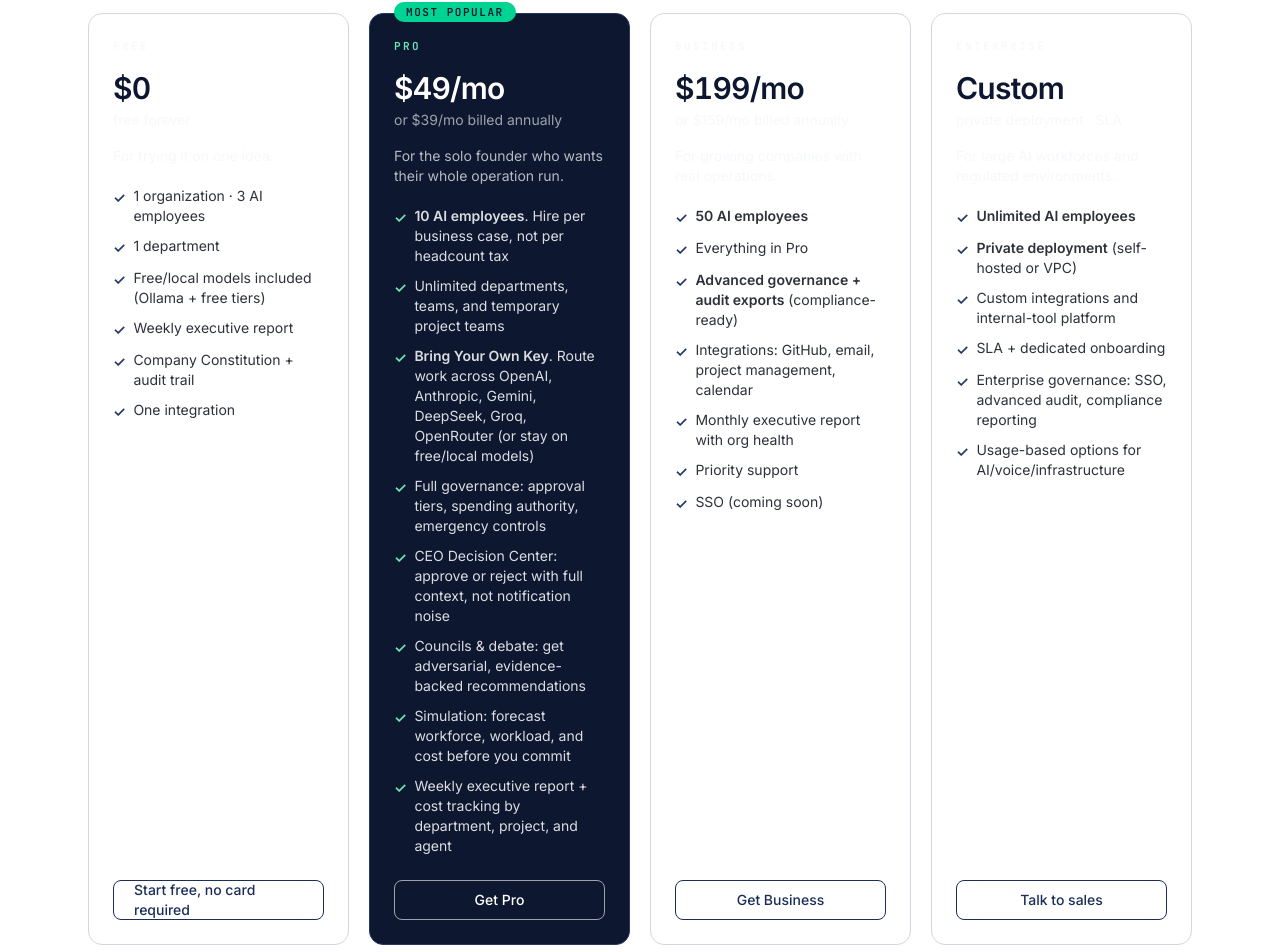
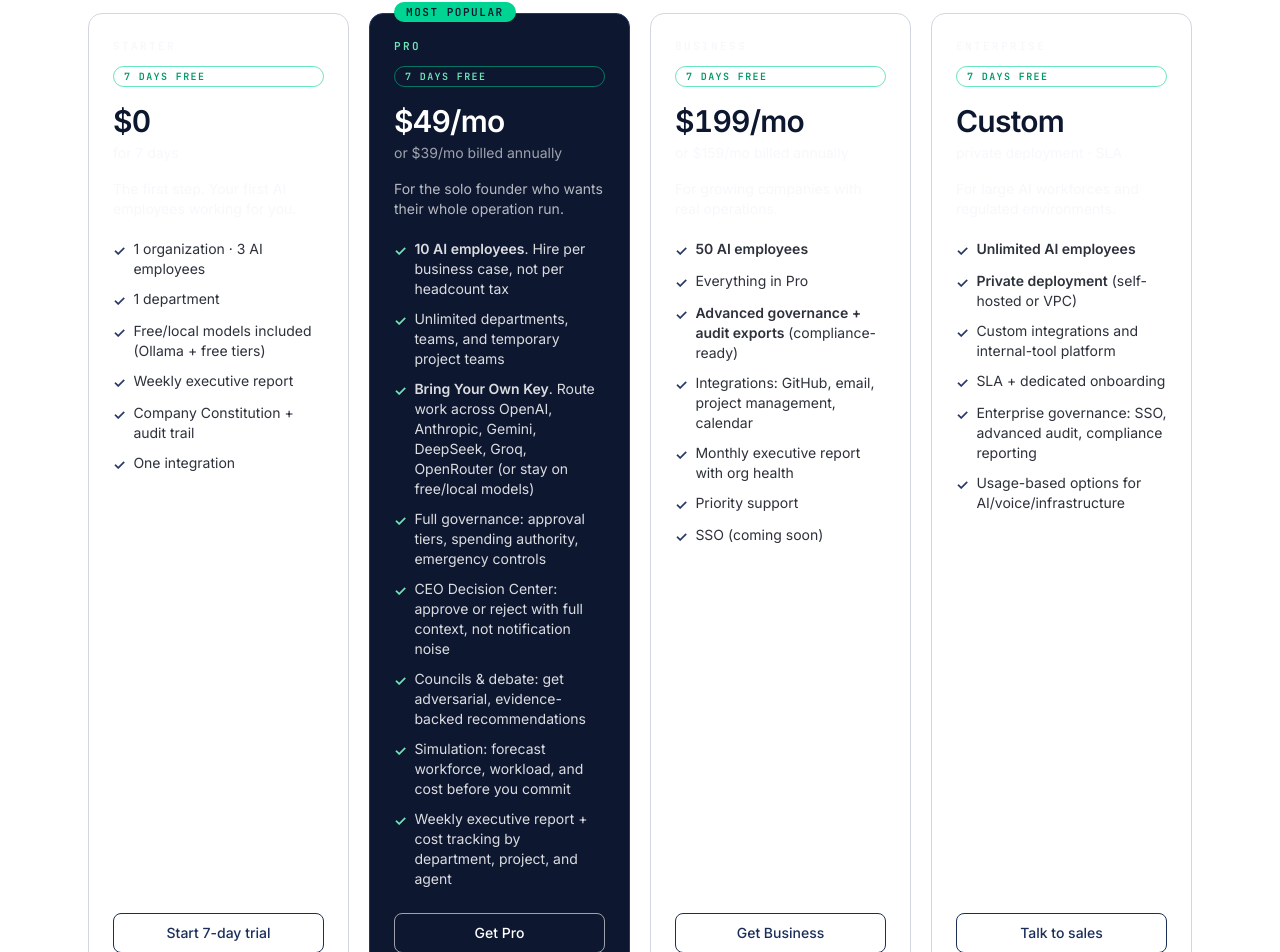
Before and after one commit to Joshua-Onyekachukwu/orq8, a Next.js app in the folder apps/web/: page /pricing in a window 1280 px wide. Shown: the part 776-1728 px from the top of the page. Built offline with nearby package versions, Linux system fonts and the light colour scheme.

Commit message:
Apply 7-day trial model to apps/web pricing, replacing the free tier

```diff
--- a/apps/web/app/pricing/page.tsx
+++ b/apps/web/app/pricing/page.tsx
@@ -4,7 +4,7 @@ import { PricingPage } from "./pricing-client";
 export const metadata: Metadata = {
   title: "Pricing",
   description:
-    "One platform price. You own the models. Free, Pro $49/mo, Business $199/mo, Enterprise. No per-agent commissions, no agent marketplace, ever.",
+    "Every plan starts with 7 days free. Starter, Pro $49/mo, Business $199/mo, Enterprise. You own the models. No per-agent commissions, no agent marketplace, ever.",
 };
 
 export default function Page() {
--- a/apps/web/app/pricing/pricing-client.tsx
+++ b/apps/web/app/pricing/pricing-client.tsx
@@ -17,14 +17,16 @@ type Plan = {
   cta: string;
   ctaVariant: "default" | "outline" | "outline-light";
   featured?: boolean;
+  trial?: boolean;
 };
 
 const plans: Plan[] = [
   {
-    name: "Free",
+    name: "Starter",
     price: { monthly: "$0", annual: "$0" },
-    note: { monthly: "free forever", annual: "free forever" },
-    blurb: "For trying it on one idea.",
+    note: { monthly: "for 7 days", annual: "for 7 days" },
+    blurb: "The first step. Your first AI employees working for you.",
+    trial: true,
     features: [
       { text: "1 organization · 3 AI employees" },
       { text: "1 department" },
@@ -33,7 +35,7 @@ const plans: Plan[] = [
       { text: "Company Constitution + audit trail" },
       { text: "One integration" },
     ],
-    cta: "Start free, no card required",
+    cta: "Start 7-day trial",
     ctaVariant: "outline",
   },
   {
@@ -45,6 +47,7 @@ const plans: Plan[] = [
     },
     blurb: "For the solo founder who wants their whole operation run.",
     featured: true,
+    trial: true,
     features: [
       { lead: "10 AI employees", text: ". Hire per business case, not per headcount tax" },
       { text: "Unlimited departments, teams, and temporary project teams" },
@@ -69,6 +72,7 @@ const plans: Plan[] = [
       annual: "billed annually, save 20%",
     },
     blurb: "For growing companies with real operations.",
+    trial: true,
     features: [
       { lead: "50 AI employees", text: "" },
       { text: "Everything in Pro" },
@@ -86,6 +90,7 @@ const plans: Plan[] = [
     price: { monthly: "Custom", annual: "Custom" },
     note: { monthly: "private deployment · SLA", annual: "private deployment · SLA" },
     blurb: "For large AI workforces and regulated environments.",
+    trial: true,
     features: [
       { lead: "Unlimited AI employees", text: "" },
       { lead: "Private deployment", text: " (self-hosted or VPC)" },
@@ -163,6 +168,10 @@ const comparison = [
 
 const faqs = [
   {
+    q: "Is there a free trial?",
+    a: "Yes, every plan starts with 7 days free, Starter through Enterprise. We take a credit card up front, you pay nothing until day 8, and you can cancel any time.",
+  },
+  {
     q: "Do I need my own API keys?",
     a: "No. You can run entirely on free/local models. Add your own keys when you want frontier models. You pay the provider directly, we never mark up.",
   },
@@ -196,7 +205,7 @@ const faqs = [
   },
 ];
 
-const tierNames = ["Free", "Pro", "Business", "Enterprise"] as const;
+const tierNames = ["Starter", "Pro", "Business", "Enterprise"] as const;
 
 export function PricingPage() {
   const [billing, setBilling] = useState<Billing>("monthly");
@@ -293,6 +302,17 @@ export function PricingPage() {
               >
                 {plan.name}
               </h2>
+              {plan.trial && (
+                <span
+                  className={`mt-3 inline-block rounded-full border px-2.5 py-0.5 font-mono text-[10px] font-semibold uppercase tracking-[0.14em] ${
+                    plan.featured
+                      ? "border-emerald-400/50 text-emerald-300"
+                      : "border-emerald-400/60 text-emerald-600"
+                  }`}
+                >
+                  7 days free
+                </span>
+              )}
               <div className="mt-4">
                 <span className={`text-3xl font-semibold tracking-tight tabular-nums ${plan.featured ? "text-white" : "text-navy-900"}`}>
                   {billing === "monthly" ? plan.price.monthly : plan.price.annual}
@@ -327,7 +347,7 @@ export function PricingPage() {
           ))}
         </div>
         <p className="mt-8 text-center font-mono text-xs text-muted">
-          Free to start · Prorated upgrades · Cancel anytime
+          7 days free on every plan · Prorated upgrades · Cancel anytime
         </p>
       </section>
 
@@ -482,12 +502,12 @@ export function PricingPage() {
             It hires the team, does the work, and reports back.
           </h2>
           <p className="mx-auto mt-5 max-w-xl text-lg text-white/70">
-            Start free on the free/local stack. Bring your own keys when you want frontier models.
-            No commissions. No agent marketplace. Ever.
+            Every plan starts with 7 days free on the free/local stack. Bring your own keys
+            when you want frontier models. No commissions. No agent marketplace. Ever.
           </p>
           <div className="mt-9 flex flex-wrap items-center justify-center gap-3">
             <Button href="#" variant="outline-light" size="lg">
-              Start free
+              Start 7-day trial
             </Button>
             <Button href="#" variant="outline-light" size="lg">
               Get Pro
@@ -497,7 +517,7 @@ export function PricingPage() {
             </Button>
           </div>
           <p className="mt-6 font-mono text-xs tracking-wide text-white/50">
-            Free to start · Runs on free/local models · BYOK · No per-agent commissions, ever
+            7 days free · Runs on free/local models · BYOK · No per-agent commissions, ever
           </p>
         </div>
       </section>
```
